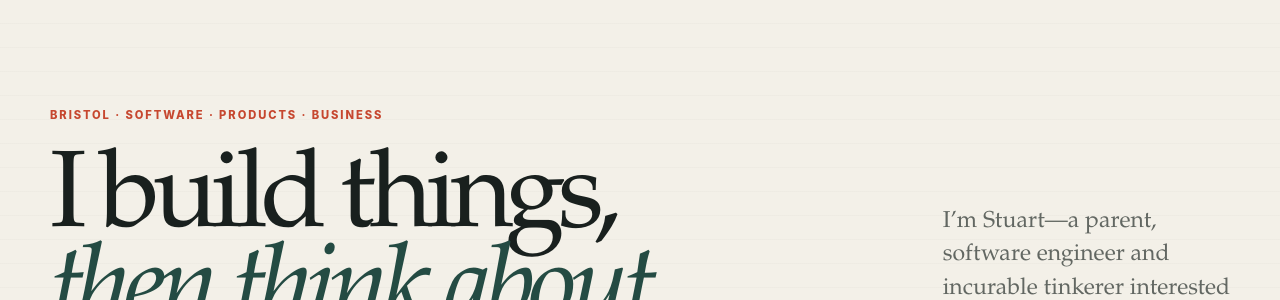
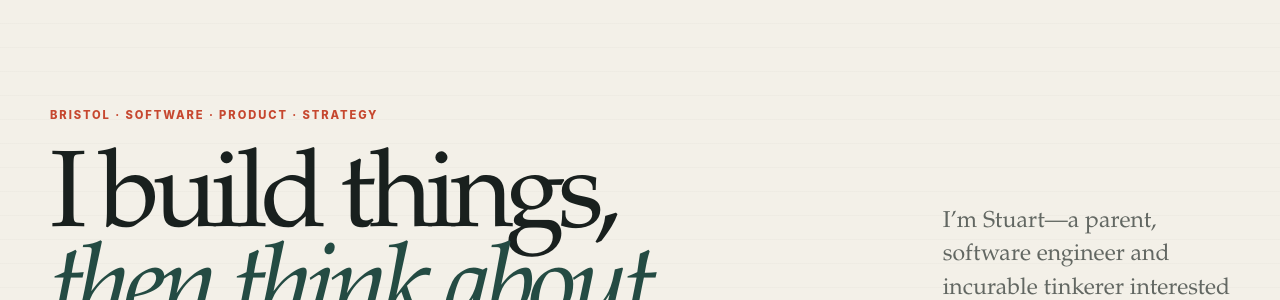
Before and after one commit to stuartbates/blog, a Jekyll site: the page built from index.markdown, in a window 1280 px wide and 900 px high. Shown: the part 121-421 px from the top of the window. Built offline with Jekyll 4.4.1, drawn with Linux system fonts in a browser that asks for light colours.

Commit message:
Update homepage focus areas

```diff
--- a/_layouts/home.html
+++ b/_layouts/home.html
@@ -3,7 +3,7 @@ layout: default
 ---
 
 <section class="hero shell">
-  <div class="hero-kicker fade-in">Bristol · Software · Products · Business</div>
+  <div class="hero-kicker fade-in">Bristol · Software · Product · Strategy</div>
   <div class="hero-grid">
     <h1 class="hero-title fade-in fade-in-delay-1">
       I build things,<br>
```
